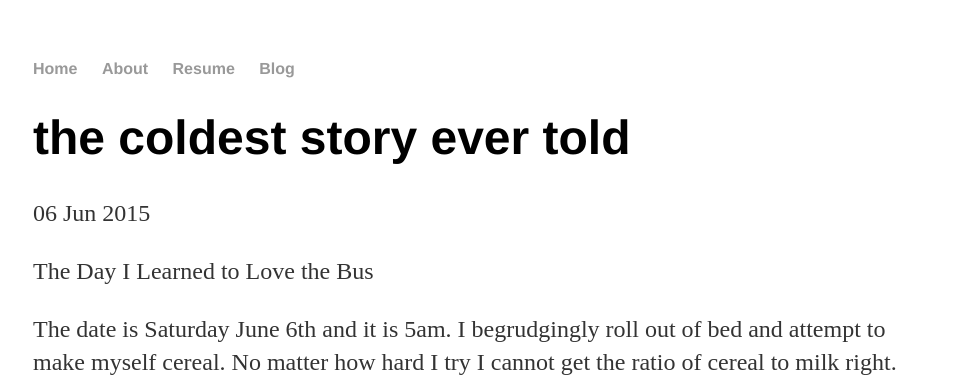
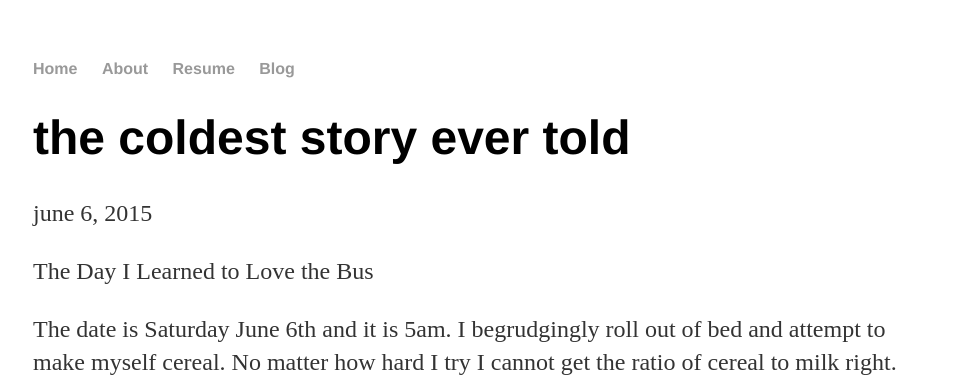
Before and after one commit to robertsonmcclure/robertsonmcclure.github.io, a Jekyll site: the page built from _posts/2015-06-06-the-coldest-story-ever-told.md, in a window 1280 px wide. Shown: the top 386 px of the page, without its empty margins (159-1117 px from the left). Built offline with Jekyll 4.4.1, drawn with Linux system fonts in a browser that asks for light colours.

Commit message:
commited using script

```diff
--- a/_layouts/post.html
+++ b/_layouts/post.html
@@ -2,7 +2,7 @@
 layout: default
 ---
 <h1>{{ page.title }}</h1>
-<p class="meta">{{ page.date | date_to_string }}</p>
+<p class="meta">{{ page.date | date: "%B %-d, %Y" | downcase }}</p>
 
 <div class="post">
   {{ content }}
```
